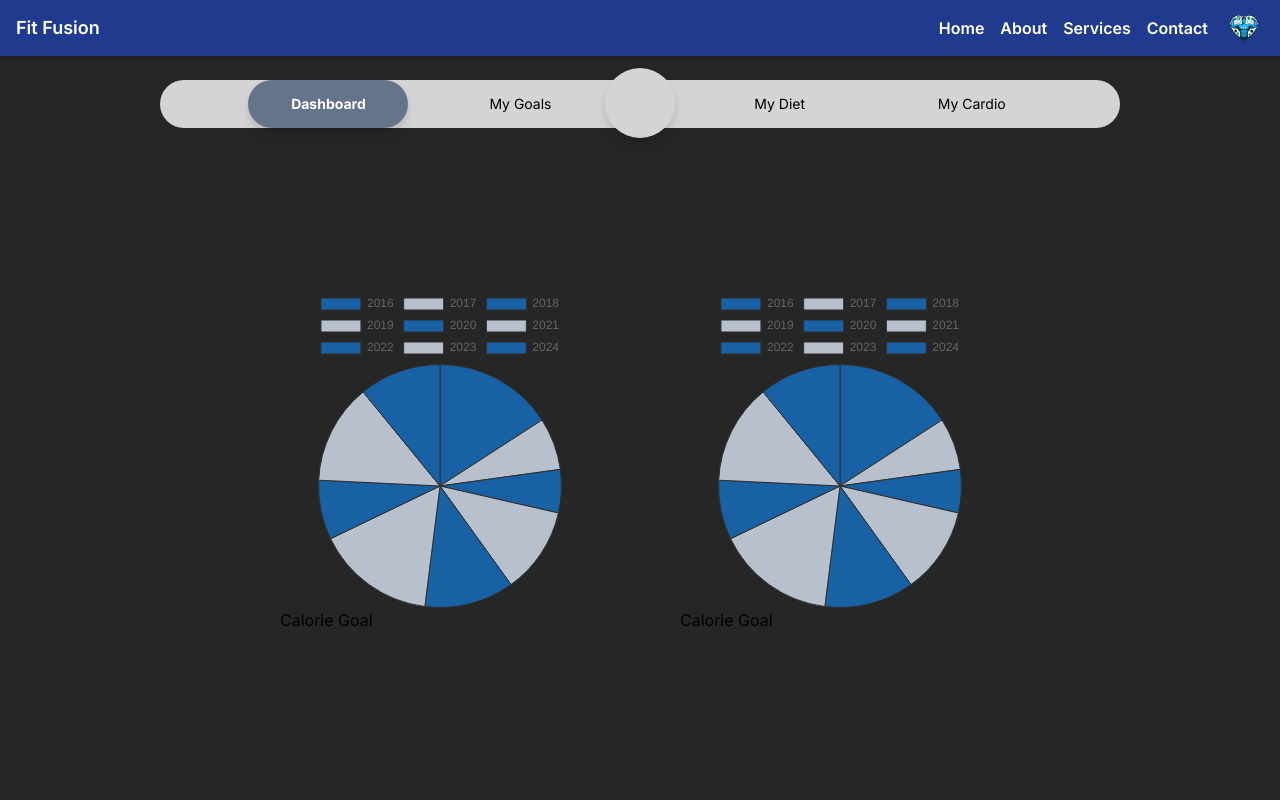
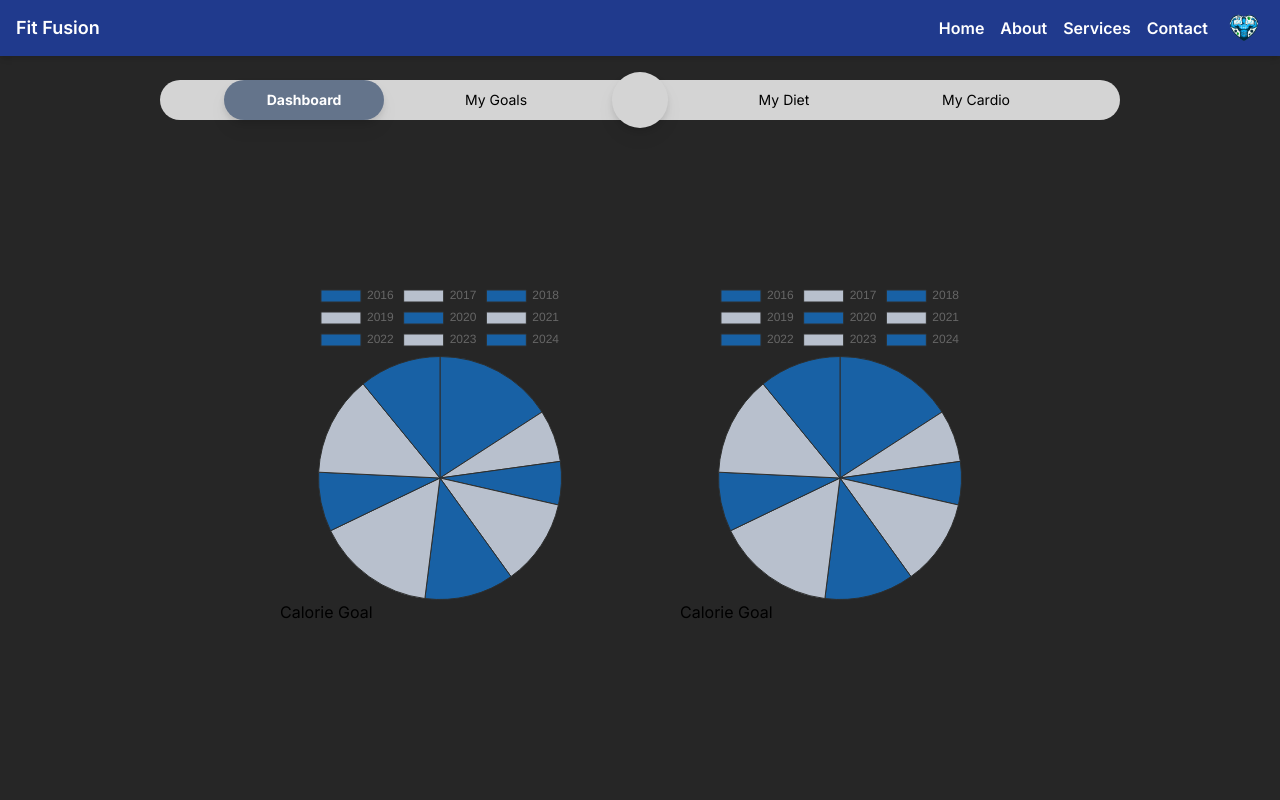
Before and after one commit to Syntax-Samurais/Website, a Next.js app: page /Home in a window 1280 px wide. Shown: the top 800 px of the page. Built offline with nearby package versions, Linux system fonts and the light colour scheme.

Commit message:
style refining for navbar

```diff
--- a/src/app/_components/NavBar.jsx
+++ b/src/app/_components/NavBar.jsx
@@ -1,18 +1,49 @@
+"use client";
+
+import { usePathname } from "next/navigation";
+import Link from "next/link";
+
 const NavBar = () => {
+  const path = usePathname();
+
+  let selectedStyle =
+    "flex justify-center h-full w-40 rounded-3xl bg-slate-500 items-center font-bold text-white drop-shadow-lg hover:brightness-110";
+  let defaultStyle =
+    "flex justify-center h-full w-40 rounded-3xl items-center hover:text-slate-500 hover:font-bold";
+
   return (
     <>
-      <div className="flex mt-6 mx-auto w-3/4 h-12">
-        <div className="w-[70px] h-[70px] inset-x-0 -my-3 m-auto absolute rounded-full bg-neutral-300 drop-shadow-lg z-10"></div>
+      <div className="flex mt-6 mx-auto w-3/4 h-10">
+        <div className="w-14 h-14 inset-x-0 -my-2 m-auto absolute rounded-full bg-neutral-300 drop-shadow-lg z-10"></div>
         <div className="flex m-auto relative w-full h-full rounded-full bg-neutral-300">
           <div className="flex justify-around content-center px-12 w-1/2 text-sm items-center">
-            <div className="flex justify-center h-full w-40 rounded-3xl bg-slate-500 items-center font-bold text-white drop-shadow-lg">
-              <span>Dashboard</span>
-            </div>
-            <span>My Goals</span>
+            <Link
+              href="/Home"
+              className={path == "/Home" ? selectedStyle : defaultStyle}
+            >
+              Dashboard
+            </Link>
+            {/* update goals link href when route is created */}
+            <Link
+              href=""
+              className={path == "/goals" ? selectedStyle : defaultStyle}
+            >
+              My Goals
+            </Link>
           </div>
           <div className="flex justify-around content-center px-12 w-1/2 text-sm items-center">
-            <span className="leading-none">My Diet</span>
-            <span>My Cardio</span>
+            <Link
+              href="/Diet"
+              className={path == "/Diet" ? selectedStyle : defaultStyle}
+            >
+              My Diet
+            </Link>
+            <Link
+              href="cardio"
+              className={path == "/cardio" ? selectedStyle : defaultStyle}
+            >
+              My Cardio
+            </Link>
           </div>
         </div>
       </div>
```
